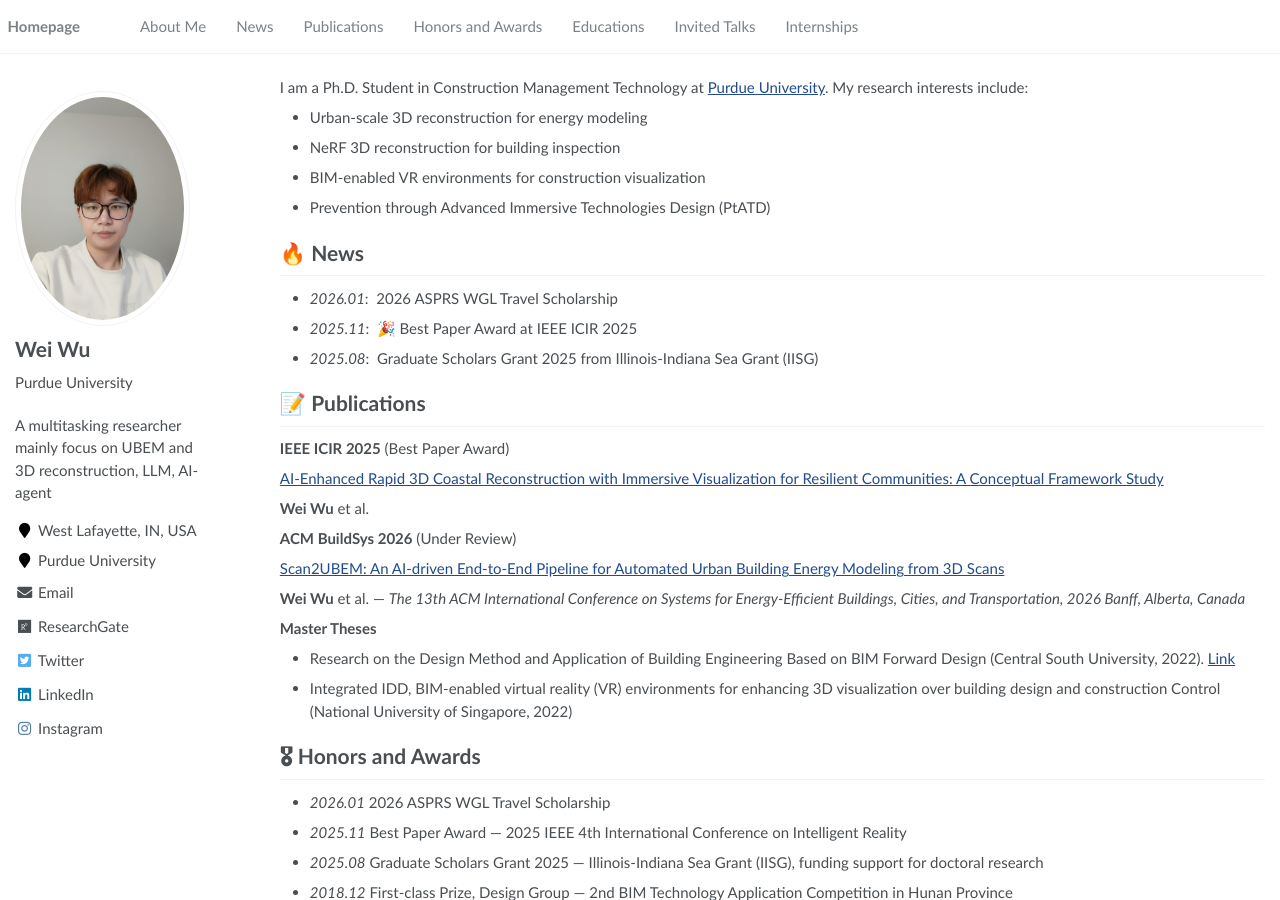
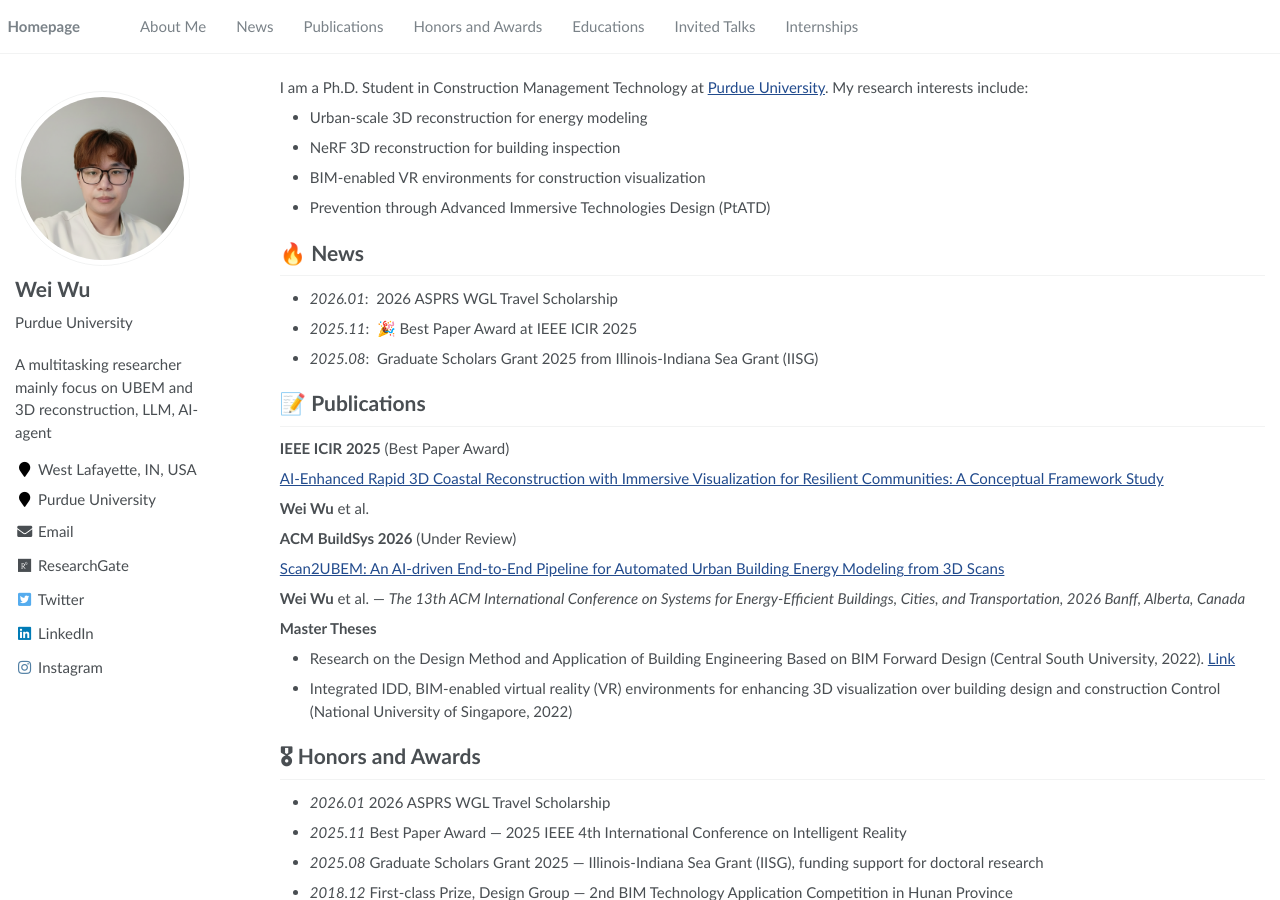
Before and after one commit to wuwei5v/weiwu.github.io, a Jekyll site: the page built from _pages/about.md, in a window 1280 px wide and 900 px high. Built offline with Jekyll 4.4.1, drawn with Linux system fonts in a browser that asks for light colours.

Commit message:
update the avatar

```diff
--- a/_config.yml
+++ b/_config.yml
@@ -22,7 +22,7 @@ baidu_site_verification  :  # get baidu_site_verification from https://ziyuan.ba
 # Site Author
 author:
   name             : "Wei Wu"
-  avatar           : "images/Wei Wu Photo.png"
+  avatar           : "images/Wei Wu Photo512x512.png"
   bio              : "Purdue University"
   location         : "West Lafayette, IN, USA"
   employer         : "Purdue University"
```
Also changed, not shown: images/Wei Wu Photo512x512.png (added).
